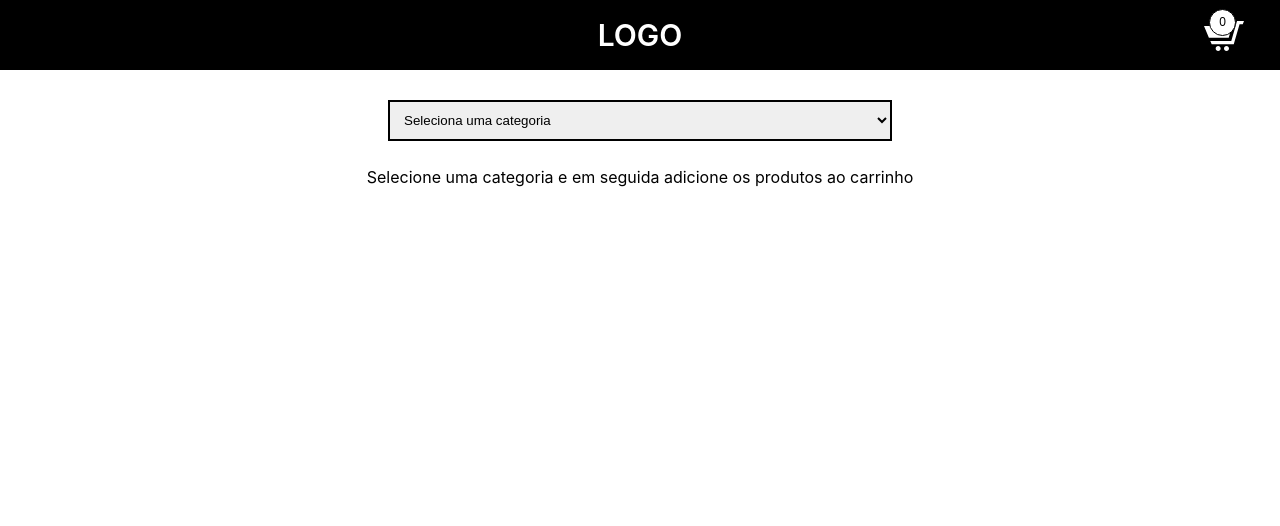
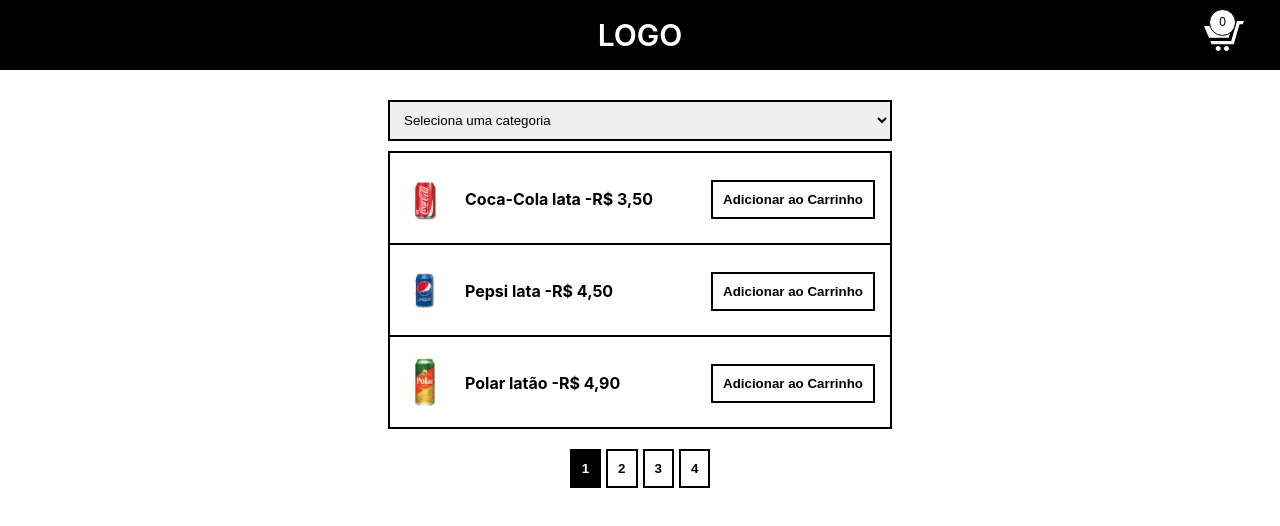
Before and after one commit to T14g/the-spa-store, a React (Create React App) app: page / in a window 1280 px wide. Shown: the top 526 px of the page. Built offline with nearby package versions, Linux system fonts and the light colour scheme.

Commit message:
Paginação com 3 por página, exibindo todos os produtos no default

```diff
--- a/src/components/paginationX/paginationX.component.jsx
+++ b/src/components/paginationX/paginationX.component.jsx
@@ -7,7 +7,15 @@
 
 const PaginationX = ({perPage, productList, categoryID, loadPage, currentPage}) => {
 
-    let filteredProducts = productList.filter(product => product.category_id === parseInt(categoryID));
+    let filteredProducts
+
+    //Verifica se vai usar todos os produtos ou filtrados
+    if(categoryID === 'all'){
+        filteredProducts = productList;
+    }else{
+        filteredProducts = productList.filter(product => product.category_id === parseInt(categoryID));
+    }
+
     const totalPages = Math.ceil(filteredProducts.length/perPage);
 
     //Retorna os botões das páginas
--- a/src/components/product-list/product-list.component.jsx
+++ b/src/components/product-list/product-list.component.jsx
@@ -26,10 +26,18 @@
 
     let offset = (page - 1) * perPage;
 
-    let filteredProducts = productList.filter(product => product.category_id === parseInt(categoryID));
+    let filteredProducts;
+
+    //Todos os produtos ou filtrados
+    if(categoryID === 'all'){
+        filteredProducts = productList;
+    }else{
+        filteredProducts = productList.filter(product => product.category_id === parseInt(categoryID));
+    }
 
     let pagedProducs = filteredProducts.slice(offset).slice(0, perPage);
 
+    //Adiciona o item no carrinho e incrementa o total
     const handleAddToCart = (product) => {
 
         let productInCart = false;
@@ -82,12 +90,7 @@
                 <PaginationX />
                 </>
             )
-        }else{
-            return (
-                <p>Selecione uma categoria e em seguida adicione os produtos ao carrinho</p>
-            )
         }
-
     }
 
     return(
--- a/src/redux/shop/shop.reducer.js
+++ b/src/redux/shop/shop.reducer.js
@@ -3,12 +3,12 @@
 const INITIAL_STATE = {
     categories : [],
     products : [],
-    selectedCategory: null,
+    selectedCategory: 'all',
     showingCart : false,
     showModal : false,
     modalType : null,
     page : 1,
-    perPage : 2
+    perPage : 3
 }
 
 const ShopReducer = ( state = INITIAL_STATE , action ) => {
```
